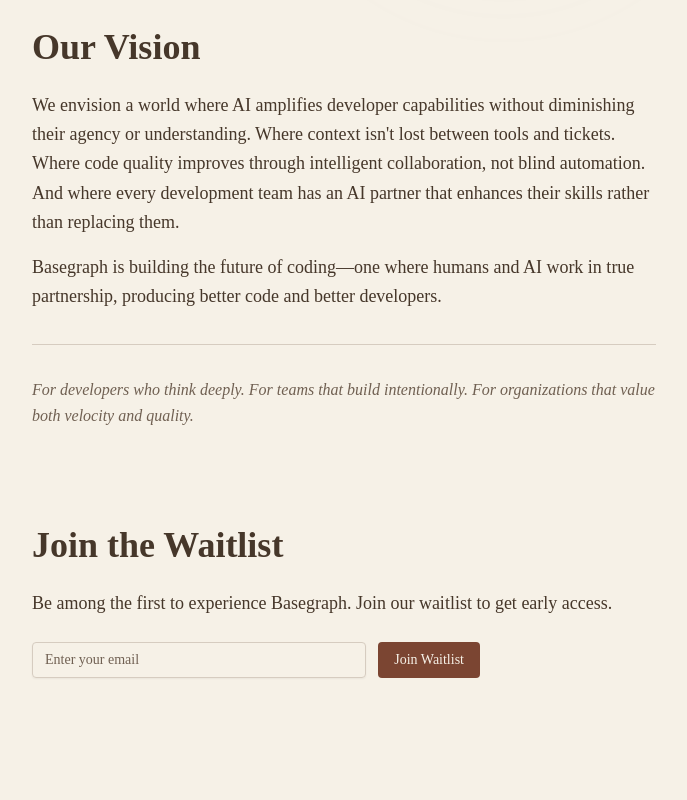
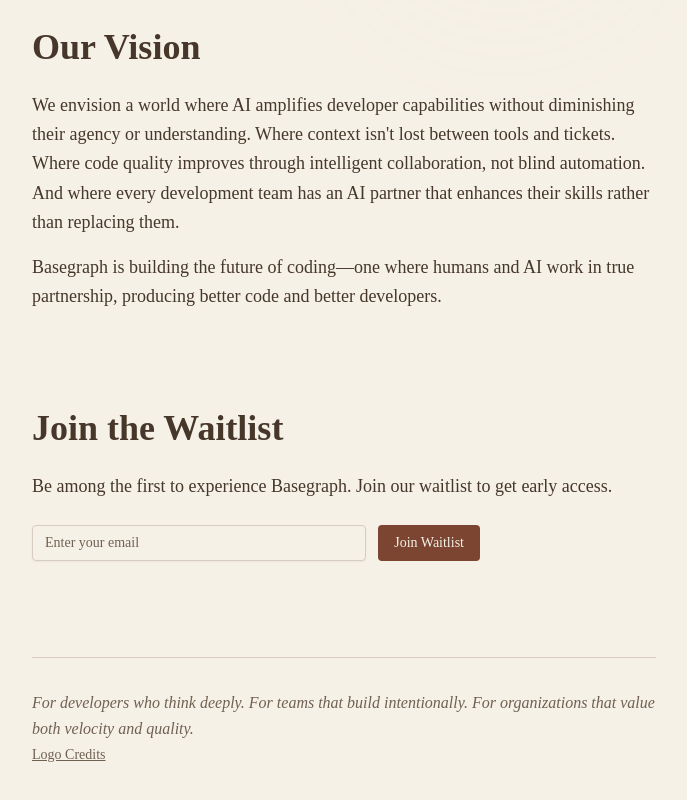
Before and after one commit to humanbeeng/basegraph-landing, a Next.js app: page / in a window 1280 px wide. Shown: the part 1916-2716 px from the top of the page, without its empty margins (296-983 px from the left). Built offline with nearby package versions, Linux system fonts and the light colour scheme; a web font is replaced by a local one.

Commit message:
chore: add logo credits

```diff
--- a/app/layout.tsx
+++ b/app/layout.tsx
@@ -9,7 +9,7 @@ import "./globals.css"
 const _geistMono = Geist_Mono({ subsets: ["latin"] })
 
 export const metadata: Metadata = {
-  title: "Basegraph - Human-Centered AI Code Editor",
+  title: "Basegraph",
   description:
     "Reimagining software development with intelligent collaboration between human creativity and machine precision.",
   generator: "v0.app",
--- a/app/page.tsx
+++ b/app/page.tsx
@@ -94,11 +94,8 @@ export default function Home() {
             Basegraph is building the future of coding—one where humans and AI work in true partnership, producing
             better code and better developers.
           </p>
-          <p className="text-base text-muted-foreground italic border-t border-border pt-8">
-            For developers who think deeply. For teams that build intentionally. For organizations that value both
-            velocity and quality.
-          </p>
         </section>
+
 
         {/* Waitlist */}
         <section className="mb-16 md:mb-24">
@@ -108,6 +105,14 @@ export default function Home() {
           </p>
           <Waitlist />
         </section>
+
+      <section className="mb-16 md:mb-24">
+        <p className="text-base text-muted-foreground italic border-t border-border pt-8">
+            For developers who think deeply. For teams that build intentionally. For organizations that value both
+            velocity and quality.
+          </p>
+            <a className="text-sm text-muted-foreground underline" href="https://www.flaticon.com/free-icons/networking" title="Logo Credits">Logo Credits</a>
+        </section>
       </div>
     </main>
   )
```
